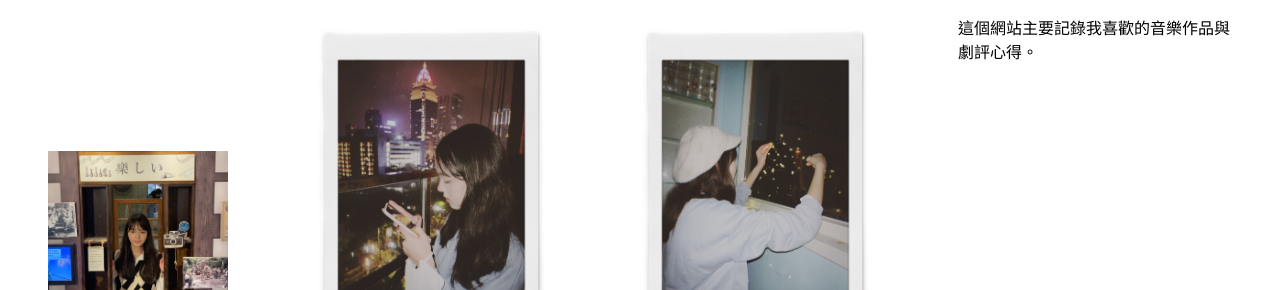
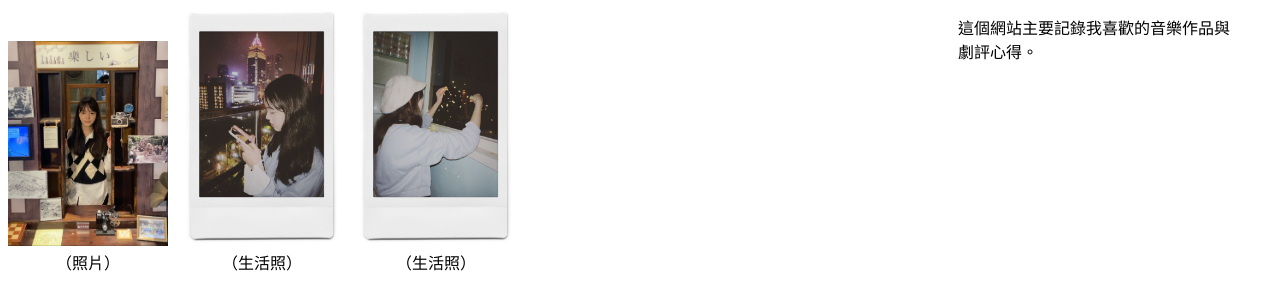
Before and after one commit to s111416031/website_HTML, a plain HTML site: page index.html in a window 1280 px wide. Shown: the part 182-472 px from the top of the page. Drawn offline with Linux system fonts and the light colour scheme.

Commit message:
Update index.html

```diff
--- a/index.html
+++ b/index.html
@@ -19,7 +19,7 @@
 
     <!-- 主內容區 -->
     <main>
-        <!-- 右側欄補充資訊（已將日常小語改為簡介） -->
+        <!-- 右側欄補充資訊 -->
         <aside style="width:28%; float:right;">
             <blockquote>
                 <h3>簡介</h3>
@@ -27,22 +27,22 @@
             </blockquote>
         </aside>
 
-        <!-- 區塊一：個人照片 -->
+        <!-- 區塊一：個人照片（已調整為三張整齊並排成一排） -->
         <article id="photos">
             <header>
                 <h2>個人照片集</h2>
             </header>
             <section>
-                <figure style="display:inline-block;">
-                    <img src="images/IMG_8108.PNG" alt="照片" width="180">
+                <figure style="display:inline-block; margin: 0 10px 0 0; text-align:center;">
+                    <img src="images/IMG_8108.PNG" alt="照片" width="160">
                     <figcaption>（照片）</figcaption>
                 </figure>
-                <figure style="display:inline-block;">
-                    <img src="images/IMG_1484.JPG" alt="生活照1" width="240">
+                <figure style="display:inline-block; margin: 0 10px 0 0; text-align:center;">
+                    <img src="images/IMG_1484.JPG" alt="生活照1" width="160">
                     <figcaption>（生活照）</figcaption>
                 </figure>
-                <figure style="display:inline-block;">
-                    <img src="images/IMG_1486.JPG" alt="生活照2" width="240">
+                <figure style="display:inline-block; margin: 0; text-align:center;">
+                    <img src="images/IMG_1486.JPG" alt="生活照2" width="160">
                     <figcaption>（生活照）</figcaption>
                 </figure>
             </section>
@@ -60,7 +60,7 @@
             </section>
         </article>
 
-        <!-- 區塊三：作品（韓劇推薦 / 吉他指彈，已移除線框） -->
+        <!-- 區塊三：作品（韓劇推薦 / 吉他指彈，無框線左右分欄） -->
         <article id="works">
             <header>
                 <h2>作品：韓劇推薦 / 吉他指彈</h2>
@@ -145,7 +145,7 @@
     <!-- 頁尾區 -->
     <footer>
         <p>聯絡我：<a href="mailto:s111416031@stu.ntue.edu.tw">s111416031@stu.ntue.edu.tw</a></p>
-        <time datetime="2026-11-22">最後更新日期：2026年11月22日</time>
+        <time datetime="2026-11-24">最後更新日期：2026年11月24日</time>
     </footer>
 </body>
 </html>
```
